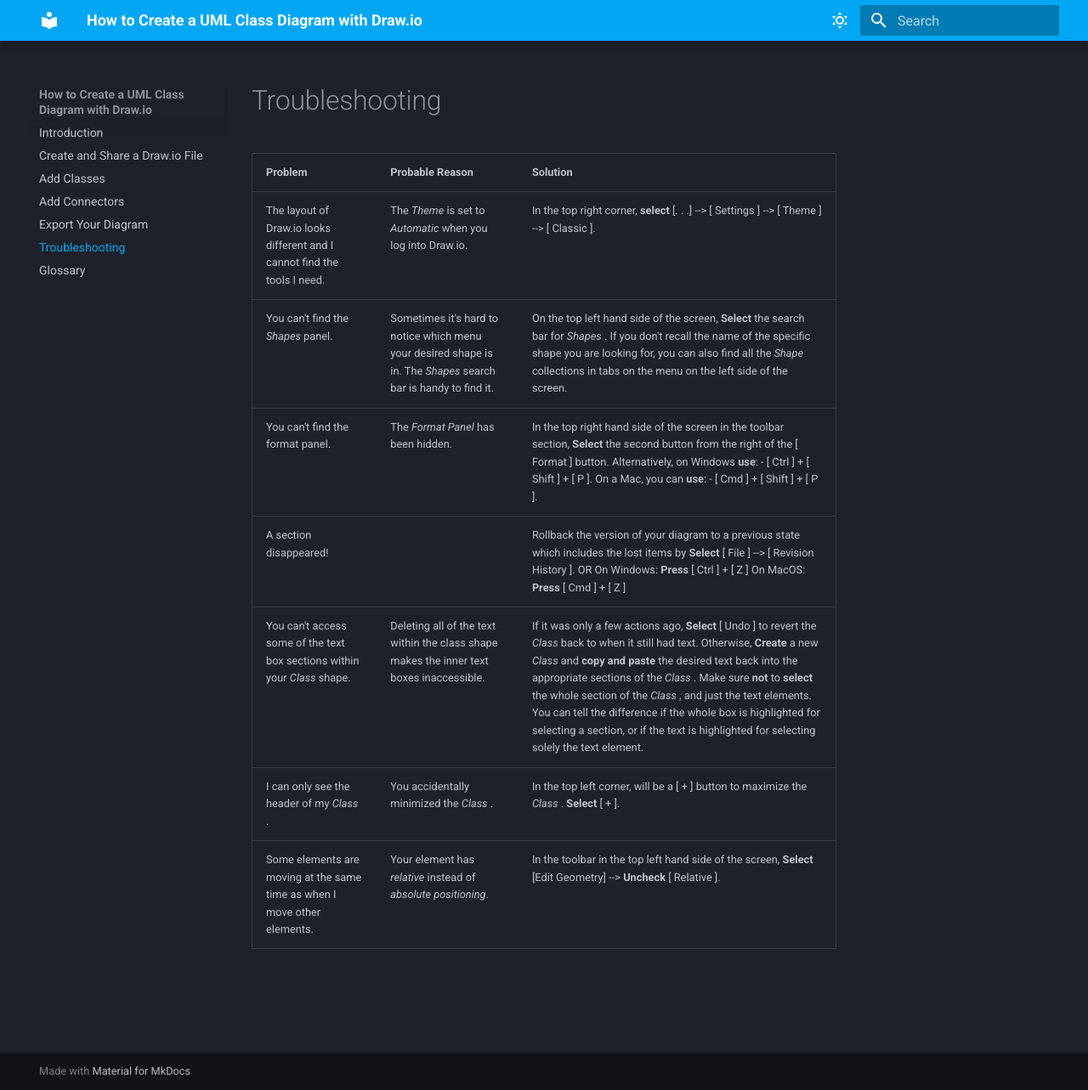
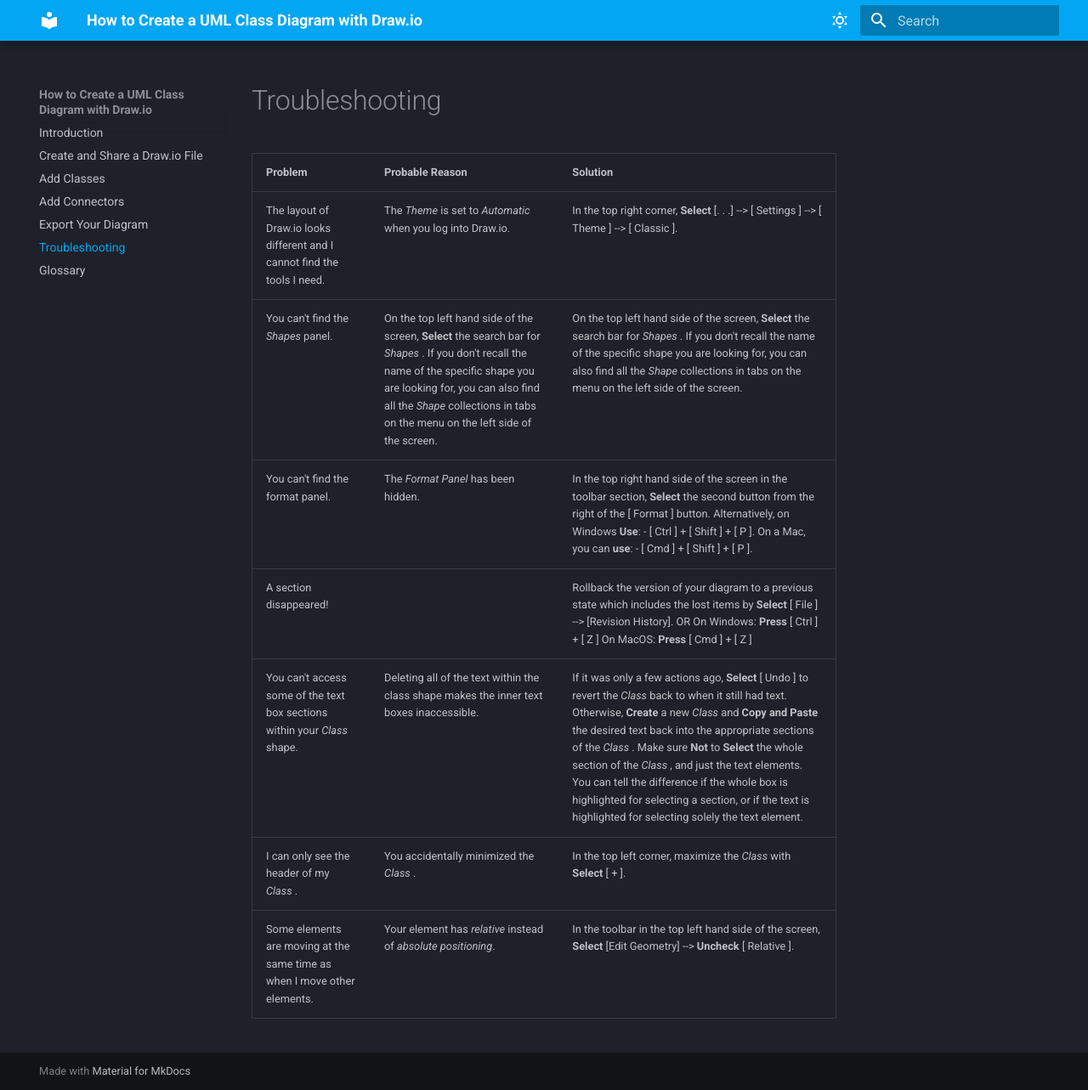
Before and after one commit to kai-st/comm2216-docs-project, an MkDocs documentation site: the page built from docs/troubleshooting.md, in a window 1280 px wide and 1283 px high. Shown: the whole window at 85% size. Built offline with MkDocs 1.6.1 and Material for MkDocs 9.7.7, drawn with Linux system fonts in a browser that asks for light colours.

Commit message:
Polish troubleshooting

```diff
--- a/docs/troubleshooting.md
+++ b/docs/troubleshooting.md
@@ -1,9 +1,9 @@
-| Problem                                                                     	| Probable Reason                                                                                                   	| Solution                                                                                                                                                                                                                                                                                                                                                                                                                                                                                                       	|
-|-----------------------------------------------------------------------------	|-------------------------------------------------------------------------------------------------------------------	|----------------------------------------------------------------------------------------------------------------------------------------------------------------------------------------------------------------------------------------------------------------------------------------------------------------------------------------------------------------------------------------------------------------------------------------------------------------------------------------------------------------	|
-| The layout of Draw.io looks different and I cannot find the tools I need.   	| The  _Theme_  is set to _Automatic_ when you log into Draw.io.                                                    	| In the top right corner,  **select**  [. . .] --> [ Settings ] --> [ Theme ] --> [ Classic ].                                                                                                                                                                                                                                                                                                                                                                                                                  	|
-| You can't find the  _Shapes_  panel.                                        	| Sometimes it's hard to notice which menu your desired shape is in. The  _Shapes_  search bar is handy to find it. 	| On the top left hand side of the screen, **Select** the search bar for  _Shapes_ .  If you don't recall the name of the specific shape you are looking for, you can also find all the  _Shape_  collections in tabs on the menu on the left side of the screen.                                                                                                                                                                                                                                                	|
-| You can't find the format panel.                                            	| The _Format Panel_ has been hidden.                                                                               	| In the top right hand side of the screen in the toolbar section, **Select** the second button from the right of the [ Format ] button.    Alternatively, on Windows **use**:      - [ Ctrl ] + [ Shift ] + [ P ].   On a Mac, you can **use**:      - [ Cmd ] + [ Shift ] + [ P ].                                                                                                                                                                                                                             	|
-| A section disappeared!                                                      	|                                                                                                                   	| Rollback the version of your diagram to a previous state which includes the lost items by **Select**  [ File ] --> [ Revision History ]. OR On Windows: **Press**  [ Ctrl ] + [ Z ] On MacOS: **Press**  [ Cmd ] + [ Z ]                                                                                                                                                                                                                                                                                         	|
-| You can't access some of the text box sections within your  _Class_  shape. 	| Deleting all of the text within the class shape makes the inner text boxes inaccessible.                          	| If it was only a few actions ago,  **Select**  [ Undo ] to revert the  _Class_  back to when it still had text.   Otherwise, **Create** a new  _Class_  and **copy and paste** the desired text back into the appropriate sections of the  _Class_ . Make sure **not** to **select** the whole section of the  _Class_ , and just the text elements. You can tell the difference if the whole box is highlighted for selecting a section, or if the text is highlighted for selecting solely the text element. 	|
-| I can only see the header of my  _Class_ .                                  	| You accidentally minimized the  _Class_ .                                                                         	| In the top left corner, will be a [ + ] button to maximize the  _Class_ .  **Select**  [ + ].                                                                                                                                                                                                                                                                                                                                                                                                                  	|
-| Some elements are moving at the same time as when I move other elements.    	| Your element has _relative_ instead of _absolute positioning_.                                                    	| In the toolbar in the top left hand side of the screen,  **Select**  [Edit Geometry] -->  **Uncheck**  [ Relative ].                                                                                                                                                                                                                                                                                                                                                                                           	|
+| Problem                                                                     	| Probable Reason                                                                                                                                                                                                                                                       	| Solution                                                                                                                                                                                                                                                                                                                                                                                                                                                                                                       	|
+|-----------------------------------------------------------------------------	|-----------------------------------------------------------------------------------------------------------------------------------------------------------------------------------------------------------------------------------------------------------------------	|----------------------------------------------------------------------------------------------------------------------------------------------------------------------------------------------------------------------------------------------------------------------------------------------------------------------------------------------------------------------------------------------------------------------------------------------------------------------------------------------------------------	|
+| The layout of Draw.io looks different and I cannot find the tools I need.   	| The  _Theme_  is set to _Automatic_ when you log into Draw.io.                                                                                                                                                                                                        	| In the top right corner,  **Select**  [. . .] --> [ Settings ] --> [ Theme ] --> [ Classic ].                                                                                                                                                                                                                                                                                                                                                                                                                  	|
+| You can't find the   _Shapes_   panel.                                      	| On the top left hand side of the screen,  **Select**  the search bar for   _Shapes_  .  If you don't recall the name of the specific shape you are looking for, you can also find all the   _Shape_   collections in tabs on the menu on the left side of the screen. 	| On the top left hand side of the screen, **Select** the search bar for  _Shapes_ .  If you don't recall the name of the specific shape you are looking for, you can also find all the  _Shape_  collections in tabs on the menu on the left side of the screen.                                                                                                                                                                                                                                                	|
+| You can't find the format panel.                                            	| The _Format Panel_ has been hidden.                                                                                                                                                                                                                                   	| In the top right hand side of the screen in the toolbar section, **Select** the second button from the right of the [ Format ] button.    Alternatively, on Windows **Use**:      - [ Ctrl ] + [ Shift ] + [ P ].   On a Mac, you can **use**:      - [ Cmd ] + [ Shift ] + [ P ].                                                                                                                                                                                                                             	|
+| A section disappeared!                                                      	|                                                                                                                                                                                                                                                                       	| Rollback the version of your diagram to a previous state which includes the lost items by **Select**  [ File ] --> [Revision History]. OR On Windows: **Press**  [ Ctrl ] + [ Z ] On MacOS: **Press**  [ Cmd ] + [ Z ]                                                                                                                                                                                                                                                                                         	|
+| You can't access some of the text box sections within your  _Class_  shape. 	| Deleting all of the text within the class shape makes the inner text boxes inaccessible.                                                                                                                                                                              	| If it was only a few actions ago,  **Select**  [ Undo ] to revert the  _Class_  back to when it still had text.   Otherwise, **Create** a new  _Class_  and **Copy and Paste** the desired text back into the appropriate sections of the  _Class_ . Make sure **Not** to **Select** the whole section of the  _Class_ , and just the text elements. You can tell the difference if the whole box is highlighted for selecting a section, or if the text is highlighted for selecting solely the text element. 	|
+| I can only see the header of my  _Class_ .                                  	| You accidentally minimized the  _Class_ .                                                                                                                                                                                                                             	| In the top left corner, maximize the _Class_ with **Select** [ + ].                                                                                                                                                                                                                                                                                                                                                                                                                                            	|
+| Some elements are moving at the same time as when I move other elements.    	| Your element has _relative_ instead of _absolute positioning_.                                                                                                                                                                                                        	| In the toolbar in the top left hand side of the screen,  **Select**  [Edit Geometry] -->  **Uncheck**  [ Relative ].                                                                                                                                                                                                                                                                                                                                                                                           	|
```
